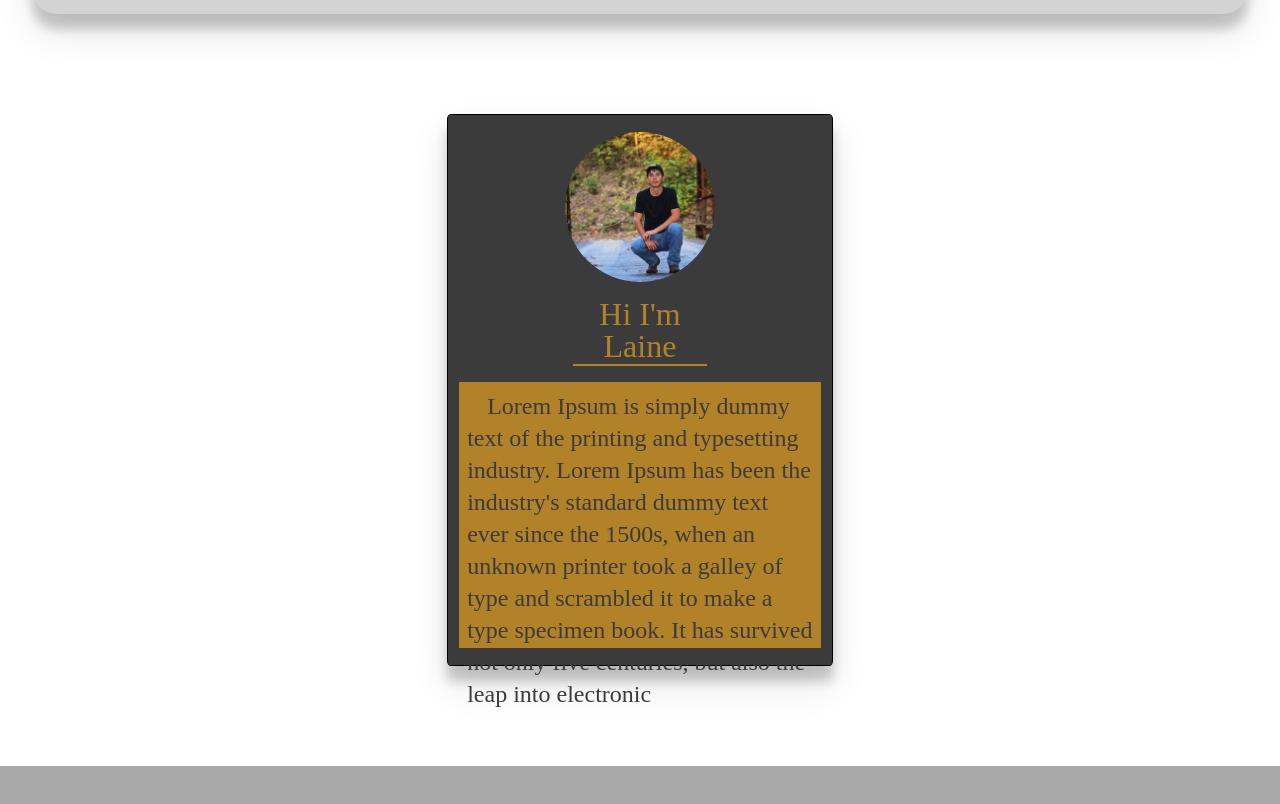
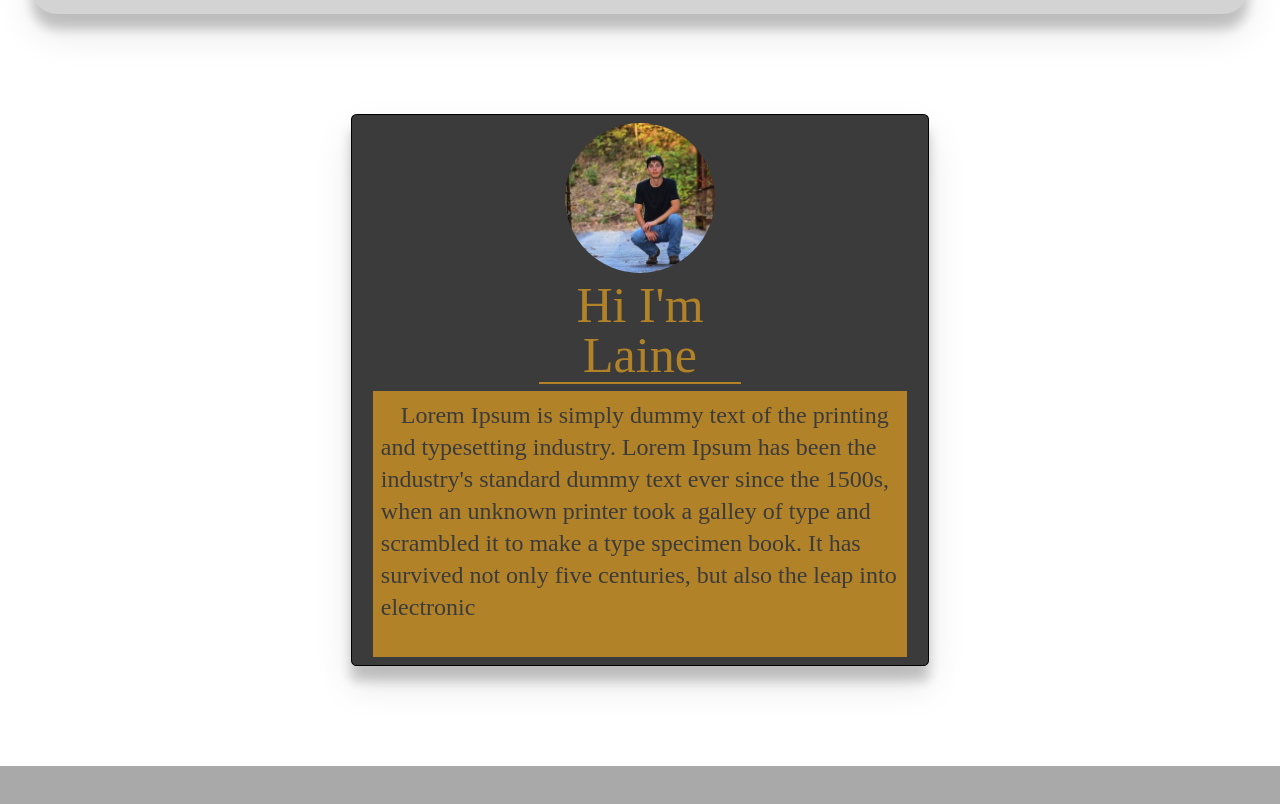
Before and after one commit to GarinMcCullick/DobbsCustoms, a React (Create React App) app in the folder dobbs-customs/: page / in a window 1280 px wide. Shown: the part 2656-3460 px from the top of the page. Built offline with nearby package versions, Linux system fonts and the light colour scheme.

Commit message:
responsiveness - OwnerBio

```diff
--- a/dobbs-customs/src/Components/OwnerBio.js
+++ b/dobbs-customs/src/Components/OwnerBio.js
@@ -15,6 +15,26 @@ const Container = styled.div`
   background-color: #3b3b3b;
   border-radius: 1%;
   box-shadow: 0 19px 38px rgba(0, 0, 0, 0.1), 0 15px 12px rgba(0, 0, 0, 0.2);
+
+  @media only screen and (min-width: 1200px) {
+    width: 45%;
+  }
+
+  @media only screen and (min-width: 992px) and (max-width: 1199px) {
+    width: 50%;
+  }
+
+  @media only screen and (min-width: 768px) and (max-width: 991px) {
+    width: 70%;
+  }
+
+  @media only screen and (min-width: 600px) and (max-width: 767px) {
+    width: 75%;
+  }
+
+  @media only screen and (max-width: 600px) {
+    width: 75%;
+  }
 `;
 
 const Pic = styled.div`
@@ -38,6 +58,26 @@ const H3 = styled.h3`
   border-bottom: 2px solid #b28228;
   padding-bottom: 0.1rem;
   color: #b28228;
+
+  @media only screen and (min-width: 1200px) {
+    font-size: 50px;
+  }
+
+  @media only screen and (min-width: 992px) and (max-width: 1199px) {
+    font-size: 50px;
+  }
+
+  @media only screen and (min-width: 768px) and (max-width: 991px) {
+    font-size: 40px;
+  }
+
+  @media only screen and (min-width: 600px) and (max-width: 767px) {
+    font-size: 30px;
+  }
+
+  @media only screen and (max-width: 600px) {
+    font-size: 22px;
+  }
 `;
 
 const P = styled.p`
@@ -49,6 +89,26 @@ const P = styled.p`
   color: #3b3b3b;
   background-color: #b28228;
   padding: 0.5rem;
+
+  @media only screen and (min-width: 1200px) and (max-width: 1600) {
+    font-size: 14px;
+  }
+
+  @media only screen and (min-width: 992px) and (max-width: 1199px) {
+    font-size: 20px;
+  }
+
+  @media only screen and (min-width: 768px) and (max-width: 991px) {
+    font-size: 20px;
+  }
+
+  @media only screen and (min-width: 600px) and (max-width: 767px) {
+    font-size: 20px;
+  }
+
+  @media only screen and (max-width: 600px) {
+    font-size: 14px;
+  }
 `;
 
 export default function OwnerBio() {
```
